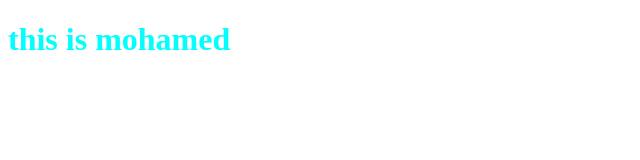
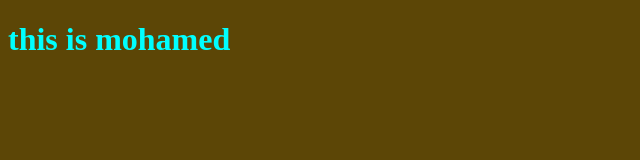
Before and after one commit to Mohamed7005/myproject, a plain HTML site: page index.html in a window 1280 px wide. Shown: the whole page, without its empty margins (0-640 px from the left). Drawn offline with Linux system fonts and the light colour scheme.

Commit message:
changing bachG color in css file

```diff
--- a/style.css
+++ b/style.css
@@ -1,3 +1,6 @@
 h1{
     color: aqua;
 }
+body{
+    background-color: rgb(92, 70, 6);
+}
```
